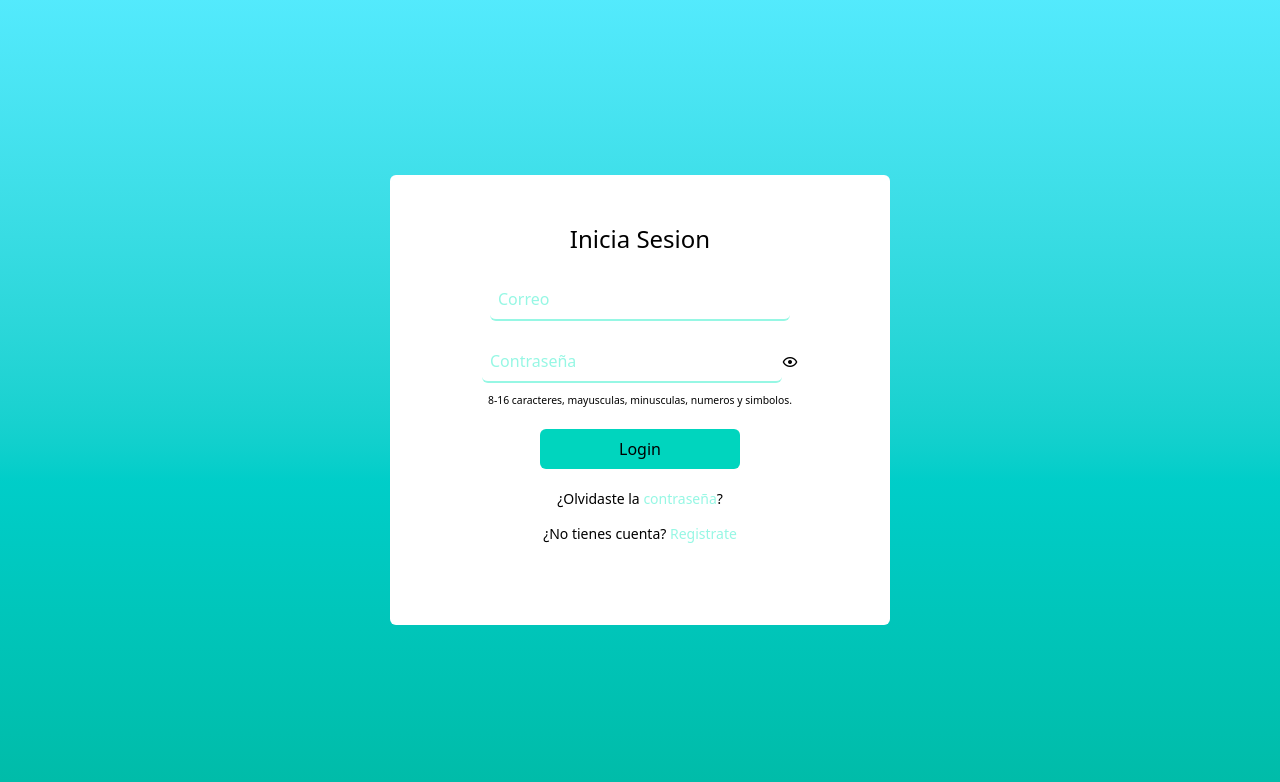
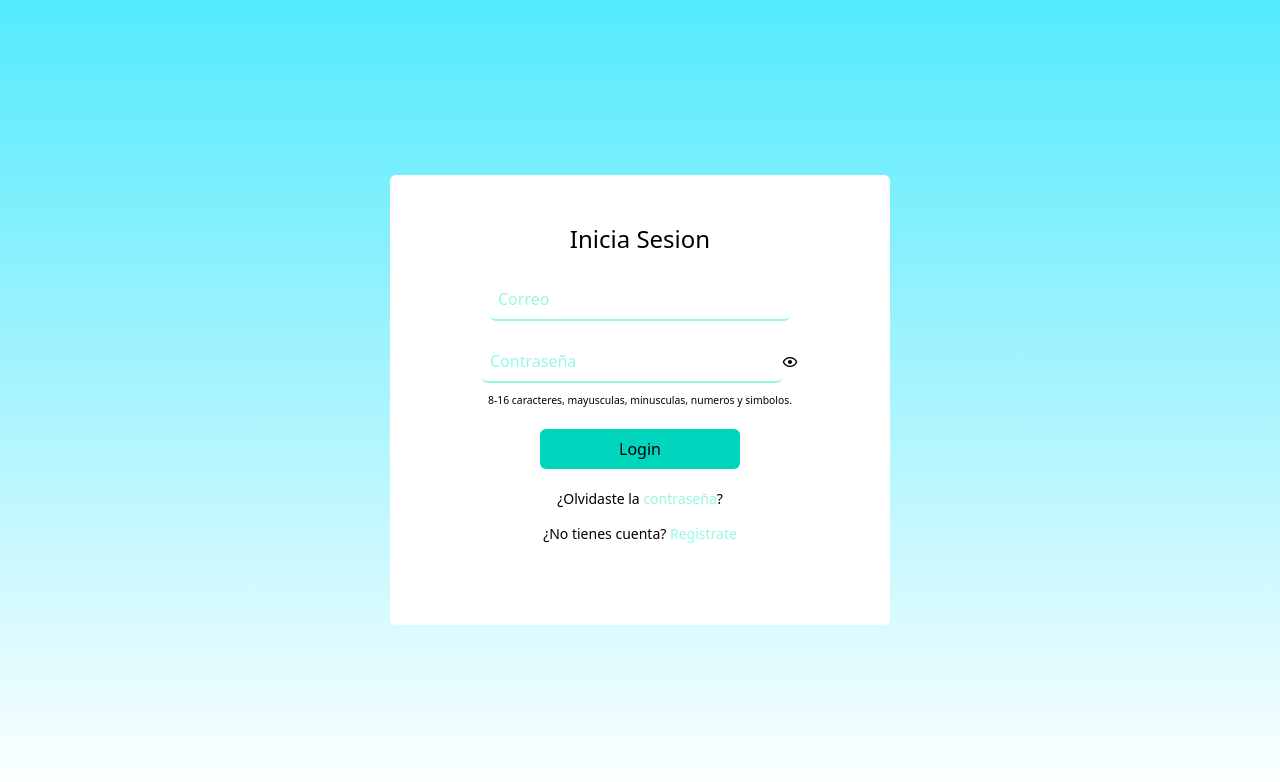
Before and after one commit to chemagarciaff/sanitaria, a website with bundled scripts: page frontEnd/src/index.html in a window 1280 px wide. Built offline with nearby package versions, Linux system fonts and the light colour scheme.

Commit message:
Retoques dom

```diff
--- a/frontEnd/src/index.html
+++ b/frontEnd/src/index.html
@@ -9,7 +9,7 @@
     <link rel="stylesheet" href="https://cdn.jsdelivr.net/npm/@mdi/font@7.4.47/css/materialdesignicons.min.css">
 </head>
 <body>
-    <div id="container" class="flex flex-col items-center justify-center h-screen p-0 m-autow-fll bg-linear-to-b from-cyan-300 to-teal-500">
+    <div id="container" class="flex flex-col items-center justify-center h-screen p-0 m-autow-fll bg-linear-to-b from-cyan-300 to-teal-300">
 
         <!-- MODAL LOGIN -->
         <div id="login" class="w-[500px] h-[450px] bg-white rounded-md mt-[100px] mb-[100px] flex flex-col items-center">
--- a/frontEnd/src/js/index.js
+++ b/frontEnd/src/js/index.js
@@ -53,7 +53,7 @@ const changeIconEye = (btn) => {
     spanEye.classList.toggle('mdi-eye-off-outline');
 }
 
-////ENVIAR CORREO DE RECUPERACION
+//ENVIAR CORREO DE RECUPERACION
 document.getElementById("btn_recuperar").addEventListener("click", async () => {
     const email_usu = emailInput.value.trim();
     console.log("Enviando email:", email_usu);
```
Also changed, not shown: frontEnd/src/js/editarCassette.js (+9 -5 lines), frontEnd/src/js/validacion.js (+0 -101 lines), frontEnd/src/pages/gestion.html (+1 -2 lines).
